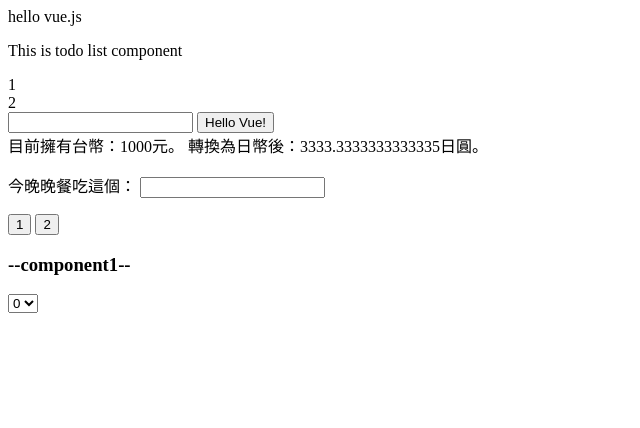
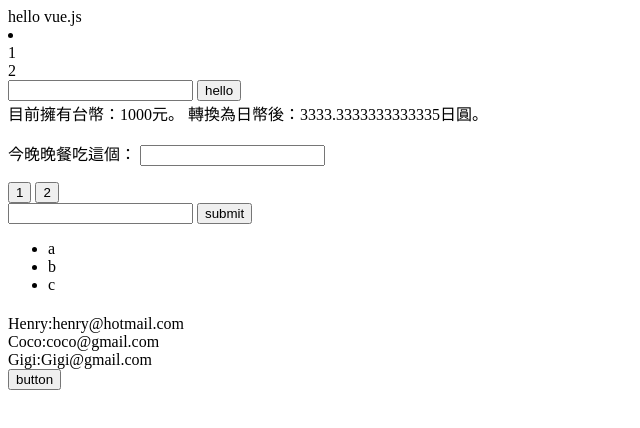
Before and after one commit to Yuan1007/yuann-website.io, a plain HTML site: page index.html in a window 1280 px wide. Shown: the whole page, without its empty margins (0-640 px from the left). Drawn offline with nearby package versions, Linux system fonts and the light colour scheme.

Commit message:
prop與$emit用法

```diff
--- a/index.html
+++ b/index.html
@@ -53,33 +53,84 @@
 
 
         <todo-list></todo-list>
+        <my-component MessageOne='hello' MessageTwo='World'></my-component>
 
 
+        <!-- <test v-for="text in posts" :name="text.name" :email="text.email"></test> -->
+        <!-- 使用v-bind取代一個一個的屬性 -->
+        <test v-for="text in posts" v-bind="text"></test>
+
+        <my-button @button-click="parentClicked">123</my-button>
+
+        <counter start="0"></counter>
         <script src="https://cdn.jsdelivr.net/npm/vue@2.5.16/dist/vue.js"></script>
         <script>
             // 定义名为 todo-item 的新组件
-            Vue.component("todo-item", {
-                template: "<p>This is todo list component</p>",
+            // Vue.component("todo-item", {
+            //     template: "<p>This is todo list component</p>",
+            // });
+            Vue.component('my-button',{
+                template: '<button @click="myClick">button</button>',
+                methods:{
+                myClick(){
+                this.$emit("button-click", 777)
+                }
+            }
             });
 
-            Vue.component('my-component1', {
+            Vue.component('my-component',{
+                props:['MessageOne','MessageTwo'],
+                template: ` <h1>{{MessageOne}}{{MessageTwo}}</h1>`
+            });
+
+            Vue.component('todo-input', {
+                data() {
+                return {
+                    text: '',
+                };
+                },
+                methods: {
+                submit() {
+                    this.$emit("input", this.text);
+                    this.text = "";
+                }
+
+                },
+                template: `
+                <form @submit.prevent="submit">
+                <input type="text" v-model="text"/>
+                <button type="submit">submit</button>
+                </form>
+                `
+            });
+
+            //---Component todo-item
+
+            Vue.component('todo-item', {
+                props: ['label'],
+                template: '<li>{{label}}</li>'
+            });
+
+            //---Component todo-list
+
+            Vue.component('todo-list', {
+                data() {
+                return {
+                    todos: ["a", "b", "c"],
+                };
+                },
+                methods: {
+                addTodo(text) {
+                    this.todos.push(text);
+                }
+                },
                 template: `
                 <div>
-                <h3>--component1--</h3>
-                <select>
-                    <option>0</option>
-                    <option>1</option>
-                    <option>2</option>
-                </select>
-                </div>`,
-            });
-
-            Vue.component('my-component2', {
-                template: `
-                <div>
-                <h3>--component2--</h3>
-                </div>
-                `
+                <todo-input @input="addTodo"></todo-input>
+                <ul>
+                <todo-item v-for="todo in todos" :label="todo"></todo-item>
+                </ul>
+                </div>`
             });
 
             var app = new Vue({
@@ -88,8 +139,14 @@
                     m: "hello vue.js",
                     isRotate: false,
                     money:1000,
-                    text:'Hello Vue!',
-                    content: 'my-component1'
+                    content: 'my-component1',
+                    text:"hello",
+                    strings:["str1", "str2"],
+                    posts:[
+                        {name:"Henry", email:"henry@hotmail.com"},
+                        {name:"Coco", email:"coco@gmail.com"},
+                        {name:"Gigi", email:"Gigi@gmail.com"}
+                        ]
                 },
                 methods: {
                     handleOnClickOne: function () {
@@ -111,6 +168,9 @@
                     .then(res=>{
                         self.answer = res.answer
                         })
+                    },
+                    parentClicked(num){
+                        console.log("button clicked "+num);
                     }
                 },
                 computed:{
@@ -129,6 +189,12 @@
                 //         template:'<div class="myComponent">Hello Vue</div>'
                 //     }
                 // }
+                components:{
+                    test:{
+                        props:["name","email"],
+                        template: "<div>{{name}}:{{email}}</div>"
+                    }
+                }
             });
 
 
```
